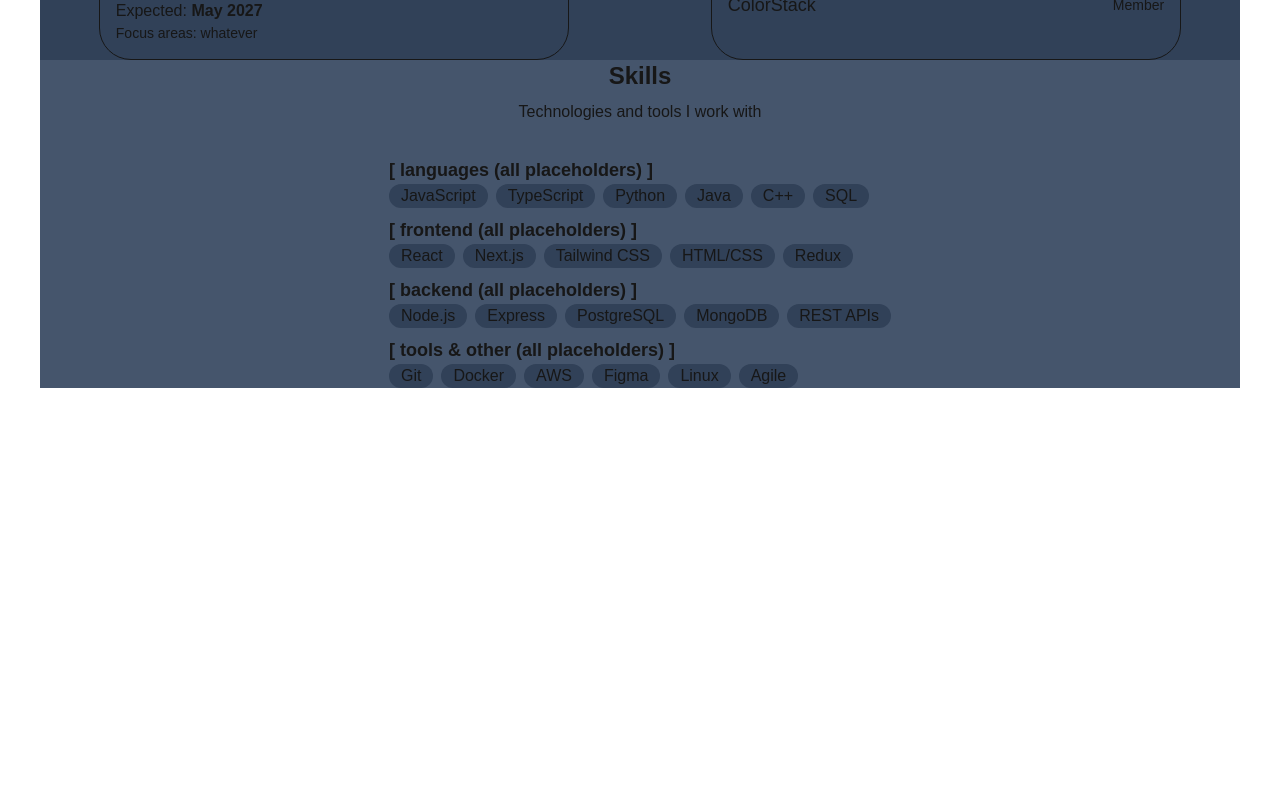
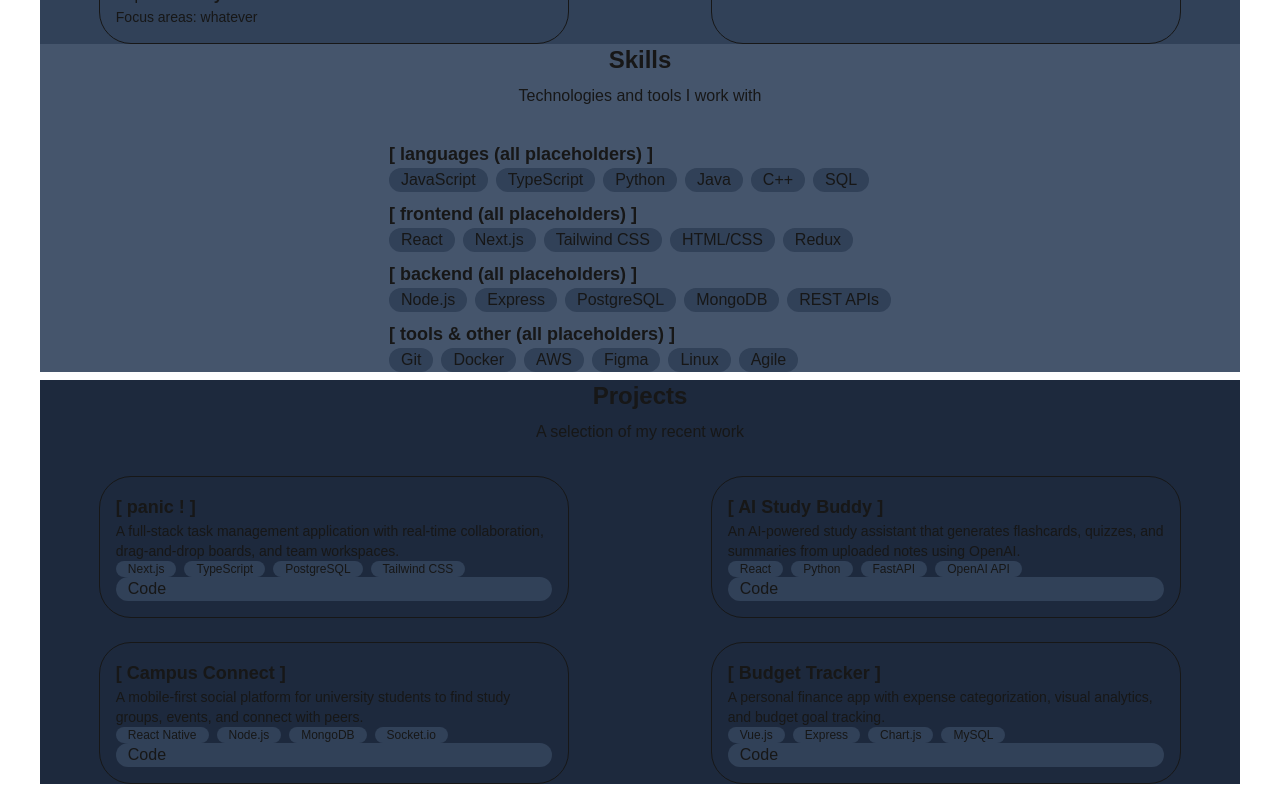
Before and after one commit to Neville-Onsomu/portfolio-for-one, a Next.js app in the folder portfolio-for-one/: page / in a window 1280 px wide. Shown: the part 942-1742 px from the top of the page. Before the commit the page ends 1354 px from the top, so only its background shows below. Built offline with nearby package versions, Linux system fonts and the light colour scheme.

Commit message:
barebones projects section

```diff
--- a/portfolio-for-one/app/education.tsx
+++ b/portfolio-for-one/app/education.tsx
@@ -16,7 +16,7 @@ export default function Education() {
             <h2 className="text-center text-2xl font-semibold">Education</h2>
             <p className="mt-2 text-center">My Academic Journey and Affiliations</p>
 
-            <div className="mt-12 grid gap-6 grid-cols-2 justify-items-center">
+            <div className="mt-8 grid gap-6 grid-cols-2 justify-items-center">
                 <div className="w-[80%] border rounded-4xl p-4">
                     <div className="flex flex-row items-center gap-4">
                         <h3 className="text-lg font-bold">[ university ]</h3>
--- a/portfolio-for-one/app/page.tsx
+++ b/portfolio-for-one/app/page.tsx
@@ -2,6 +2,7 @@ import NavBar from "./navbar";
 import Intro from "./intro";
 import Education from "./education";
 import Skills from "./skills";
+import Projects from "./projects";
 
 export default function Home() {
   return (
@@ -10,6 +11,7 @@ export default function Home() {
       <Intro/>
       <Education/>
       <Skills/>
+      <Projects/>
     </div>
   );
 }
--- /dev/null
+++ b/portfolio-for-one/app/projects.tsx
@@ -0,0 +1,68 @@
+const projects = [
+    {
+        title: "panic !",
+        description: "A full-stack task management application with real-time collaboration, drag-and-drop boards, and team workspaces.",
+        tech: ["Next.js", "TypeScript", "PostgreSQL", "Tailwind CSS"],
+        github: "https://github.com",
+    },
+    {
+        title: "AI Study Buddy",
+        description: "An AI-powered study assistant that generates flashcards, quizzes, and summaries from uploaded notes using OpenAI.",
+        tech: ["React", "Python", "FastAPI", "OpenAI API"],
+        github: "https://github.com",
+    },
+    {
+        title: "Campus Connect",
+        description: "A mobile-first social platform for university students to find study groups, events, and connect with peers.",
+        tech: ["React Native", "Node.js", "MongoDB", "Socket.io"],
+        github: "https://github.com",
+    },
+    {
+        title: "Budget Tracker",
+        description: "A personal finance app with expense categorization, visual analytics, and budget goal tracking.",
+        tech: ["Vue.js", "Express", "Chart.js", "MySQL"],
+        github: "https://github.com",
+    },
+]
+
+export default function Projects() {
+    return (
+    <section id="projects" className="bg-slate-800">
+        <div className="mx-auto">
+            <h2 className="text-center text-2xl font-semibold">Projects</h2>
+            <p className="mt-2 text-center">A selection of my recent work</p>
+
+            <div className="mt-8 grid gap-6 grid-cols-2 justify-items-center">
+                {projects.map((project) => (
+                    <div key={project.title} className="w-[80%] border rounded-4xl p-4">
+                        <div>
+                            <div className="text-lg font-bold">[ {project.title} ]</div>
+                            <div className="text-sm">
+                                {project.description}
+                            </div>
+                        </div>
+                        <div className="mt-auto">
+                            <div className="flex flex-wrap gap-2">
+                                {project.tech.map((tech) => (
+                                    <div key={tech} className="text-xs px-3 bg-slate-700 rounded-4xl">
+                                        {tech}
+                                    </div>
+                                ))}
+                            </div>
+                            <div className="flex gap-2 px-3 bg-slate-700 rounded-4xl">
+                                <a
+                                href={project.github}
+                                target="_blank"
+                                rel="noopener noreferrer"
+                                >
+                                    Code
+                                </a>
+                            </div>
+                        </div>
+                    </div>
+                ))}
+            </div>
+        </div>
+    </section>
+    )
+}
```
